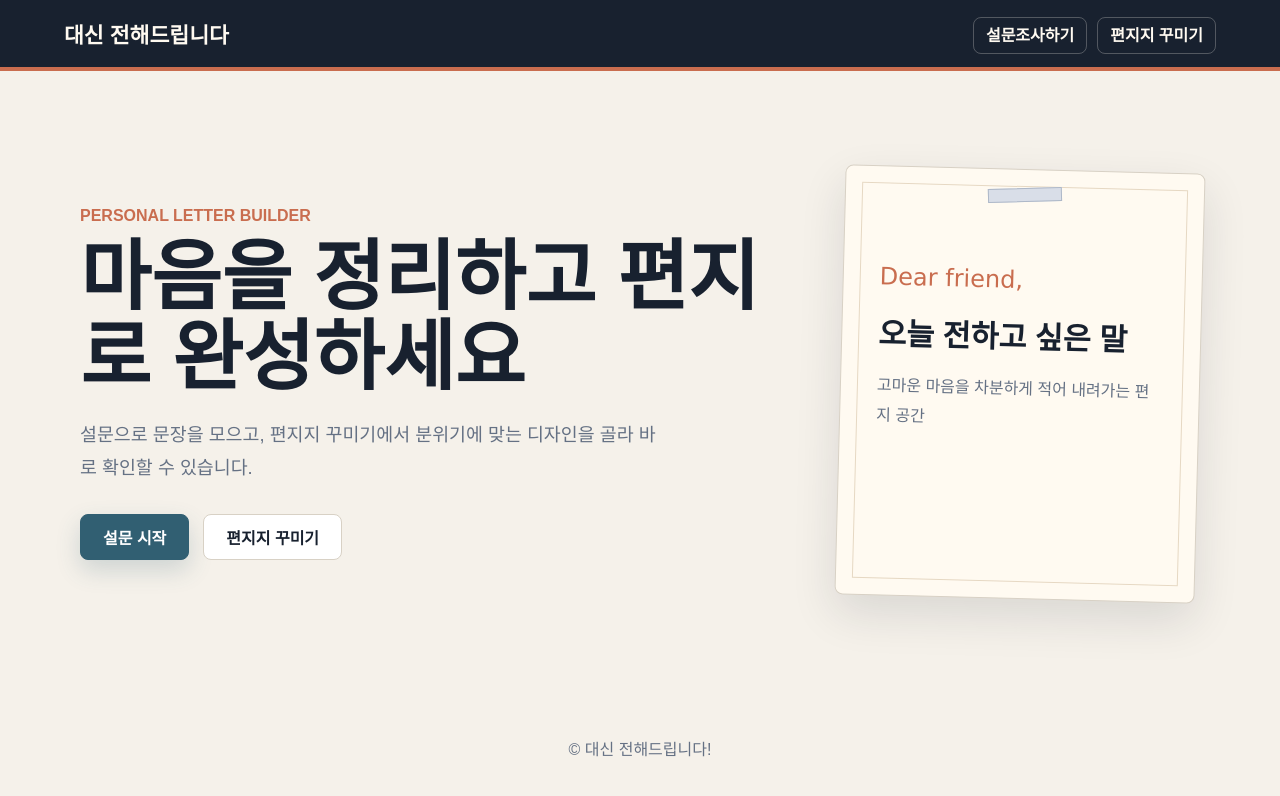
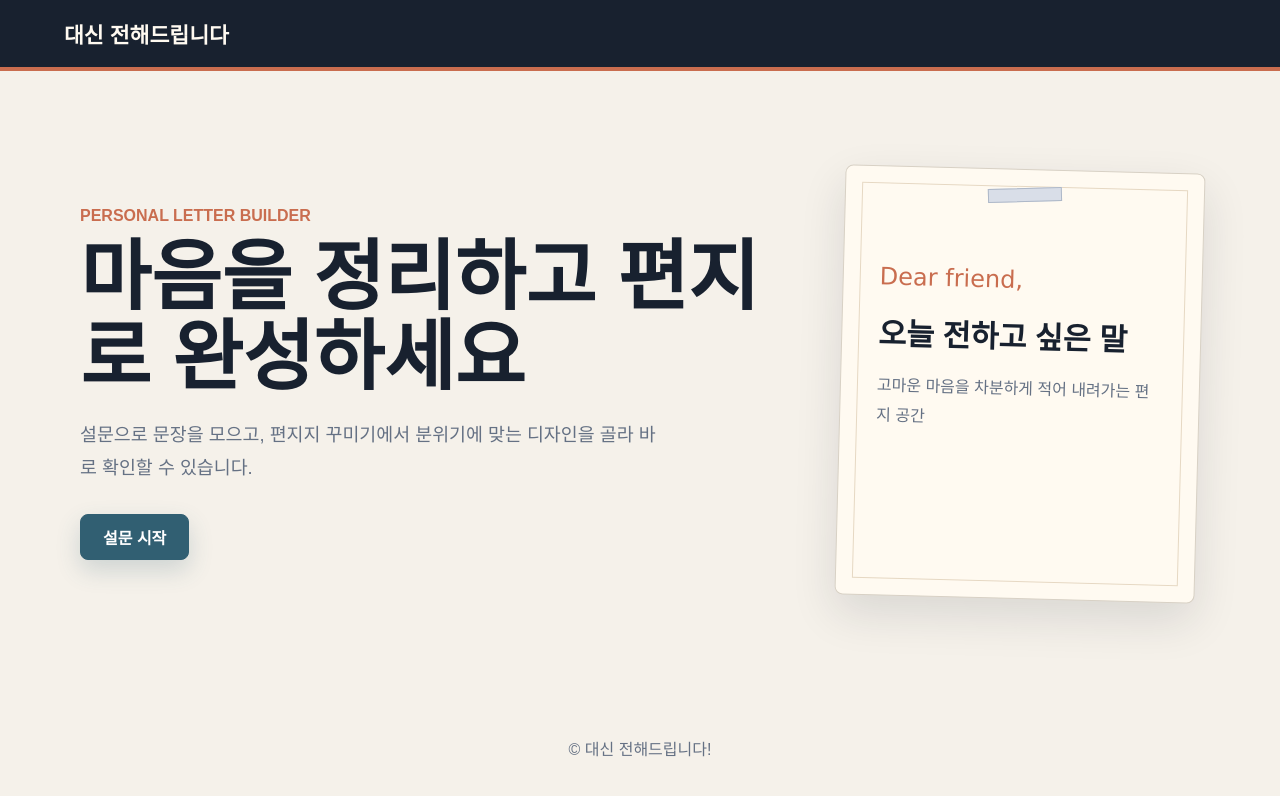
Before and after one commit to SUNY0612/letter, a plain HTML site: page index.html in a window 1280 px wide. Drawn offline with Linux system fonts and the light colour scheme; a web font is replaced by a local one.

Commit message:
중복되는 버튼삭제

```diff
--- a/index.html
+++ b/index.html
@@ -9,8 +9,7 @@
   <nav class="navbar">
     <div class="logo">대신 전해드립니다</div>
     <ul class="menu">
-      <li><a href="survey.html">설문조사하기</a></li>
-      <li><a href="decorate.html">편지지 꾸미기</a></li>
+
     </ul>
   </nav>
 
@@ -21,7 +20,6 @@
       <p>설문으로 문장을 모으고, 편지지 꾸미기에서 분위기에 맞는 디자인을 골라 바로 확인할 수 있습니다.</p>
       <div class="hero-actions">
         <button id="start-btn" class="primary-btn">설문 시작</button>
-        <a class="secondary-link" href="decorate.html">편지지 꾸미기</a>
       </div>
     </section>
 
@@ -31,7 +29,7 @@
       <strong>오늘 전하고 싶은 말</strong>
       <span>고마운 마음을 차분하게 적어 내려가는 편지 공간</span>
     </aside>
-  </main>
+</main>
 
   <footer>
     <p>© 대신 전해드립니다!</p>
--- a/style.css
+++ b/style.css
@@ -194,7 +194,7 @@ body.landing {
   font-weight: 800;
   text-decoration: none;
   cursor: pointer;
-  transition: transform 0.2s ease, box-shadow 0.2s ease, background 0.2s ease;
+  transition: transform 5s ease, box-shadow 5s ease, background 5s ease;
 }
 
 .primary-btn,
```
